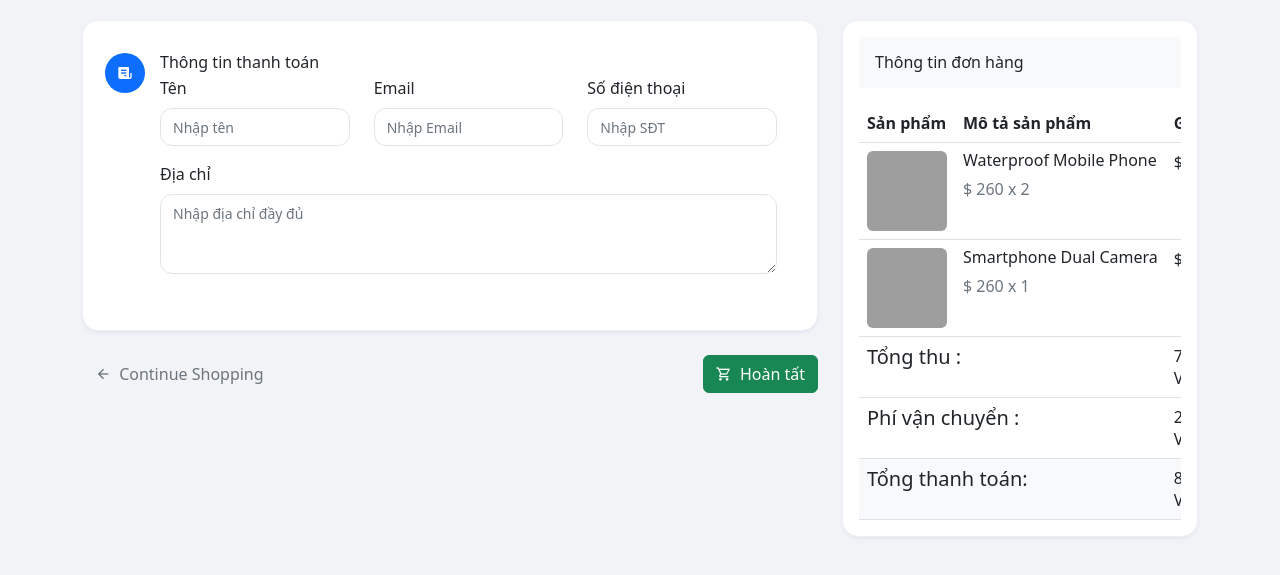
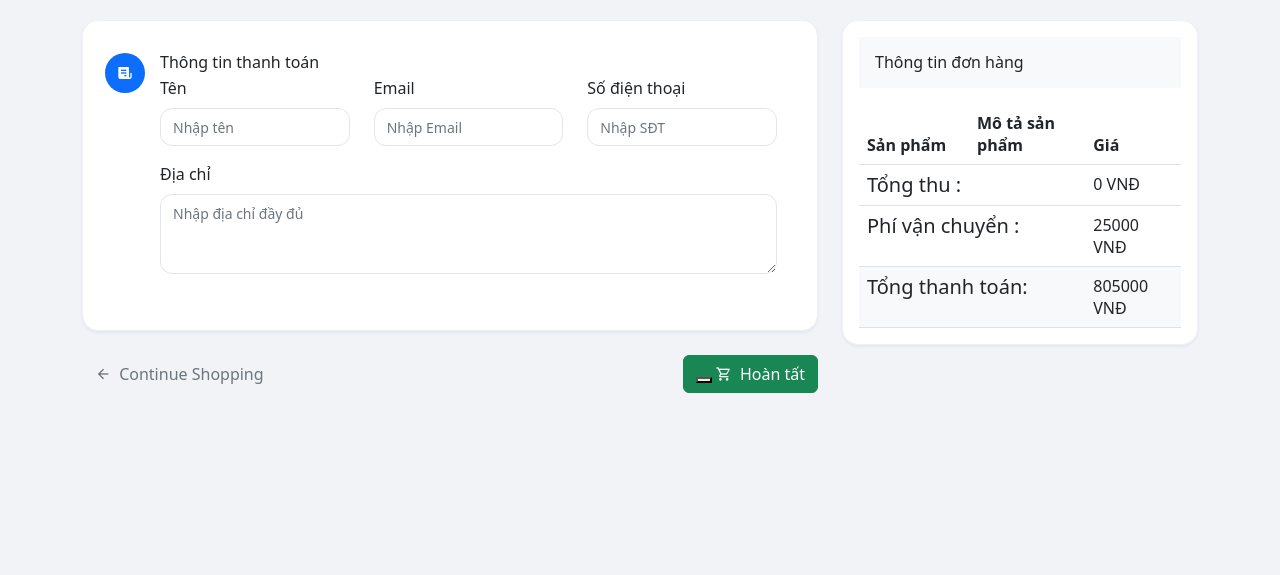
Before and after one commit to NguyenNgan03/aodai_store, a PHP site: page /app/views/users/checkout/checkout.php in a window 1280 px wide. Shown: the top 575 px of the page. Run offline with PHP 8.4, Linux system fonts and the light colour scheme; some libraries are stand-ins or nearby versions; grey boxes are pictures that could not be loaded.

Commit message:
update cart

```diff
--- a/app/views/partials/form/login.php
+++ b/app/views/partials/form/login.php
@@ -26,7 +26,7 @@
                 </div>
                 <div class="col-12">
                   <div class="form-check">
-                    <input class="form-check-input" type="checkbox" value="" name="remember_me" id="remember_me">
+                    <input class="form-check-input" type="checkbox" value="1" name="remember_me" id="remember_me">
                     <label class="form-check-label text-secondary" for="remember_me">
                       Keep me logged in
                     </label>
--- a/app/views/users/Products/detail.php
+++ b/app/views/users/Products/detail.php
@@ -45,7 +45,7 @@
               <div class="choose">
                 <div class="color">
 
-                  <label class="color-label">Chọn màu:</label>
+                  <label class="color-label">Màu:</label>
                   <span name="color" id="color"> <?php echo $products['color'] ?></span>
                 </div>
                 <div class="size">
--- a/app/views/users/checkout/checkout.php
+++ b/app/views/users/checkout/checkout.php
@@ -46,13 +46,11 @@
                                                 </div>
 
                                             </div>
-                                        </form>
+
                                     </div>
                                 </div>
                             </div>
                         </li>
-
-
                     </ol>
                 </div>
             </div>
@@ -64,10 +62,12 @@
                 <div class="col">
                     <div class="text-end mt-2 mt-sm-0">
                         <a href="#" class="btn btn-success">
-                            <i class="mdi mdi-cart-outline me-1"></i> Hoàn tất </a>
+                            <button type="submit"></button>  <i class="mdi mdi-cart-outline me-1"></i> Hoàn tất </a></button>
+
                     </div>
                 </div>
             </div>
+            </form>
         </div>
         <div class="col-xl-4">
             <div class="card checkout-order-summary">
@@ -85,30 +85,31 @@
                                 </tr>
                             </thead>
                             <tbody>
-                                <tr>
-                                    <th scope="row"><img src="https://www.bootdey.com/image/280x280/FF00FF/000000" alt="product-img" title="product-img" class="avatar-lg rounded"></th>
-                                    <td>
-                                        <h5 class="font-size-16 text-truncate"><a href="#" class="text-dark">Waterproof Mobile Phone</a></h5>
+                                <?php
+                                $cartItems = isset($_COOKIE['cart']) ? json_decode($_COOKIE['cart'], true) : [];
+                                $subtotal = 0;
+                                ?>
+                                <?php
+                                foreach ($cartItems as $product_id => $item) :
+                                    $subtotal += $item['price'] * $item['quantity'];
+                                ?>
+                                    <tr>
+                                        <th scope="row"><img src="<?php echo $item['image'] ?>" alt="product-img" title="product-img" class="avatar-lg rounded"></th>
+                                        <td>
+                                            <h5 class="font-size-16 text-truncate"><a href="#" class="text-dark"><?php echo $item['name'] ?></a></h5>
 
-                                        <p class="text-muted mb-0 mt-1">$ 260 x 2</p>
-                                    </td>
-                                    <td>$ 520</td>
-                                </tr>
-                                <tr>
-                                    <th scope="row"><img src="https://www.bootdey.com/image/280x280/FF00FF/000000" alt="product-img" title="product-img" class="avatar-lg rounded"></th>
-                                    <td>
-                                        <h5 class="font-size-16 text-truncate"><a href="#" class="text-dark">Smartphone Dual Camera</a></h5>
+                                            <p class="text-muted mb-0 mt-1"><?php echo $item['price'] ?> VNĐ x <?php echo $item['quantity'] ?></p>
+                                        </td>
+                                        <td> <?php echo ($item['price'] * $item['quantity']) ?> VNĐ </td>
+                                    </tr>
+                                <?php endforeach ?>
 
-                                        <p class="text-muted mb-0 mt-1">$ 260 x 1</p>
-                                    </td>
-                                    <td>$ 260</td>
-                                </tr>
                                 <tr>
                                     <td colspan="2">
                                         <h5 class="font-size-14 m-0">Tổng thu :</h5>
                                     </td>
                                     <td>
-                                        780000 VNĐ
+                                    <?= $subtotal; ?> VNĐ
                                     </td>
                                 </tr>
                                 <tr>
```
Also changed, not shown: app/Controllers/Customer/CartController.php (+42 -2 lines), app/Controllers/Customer/UserController.php (+15 -5 lines), app/views/partials/navbar.php (+9 -0 lines), app/views/users/cart/cart.php (+30 -9 lines).
